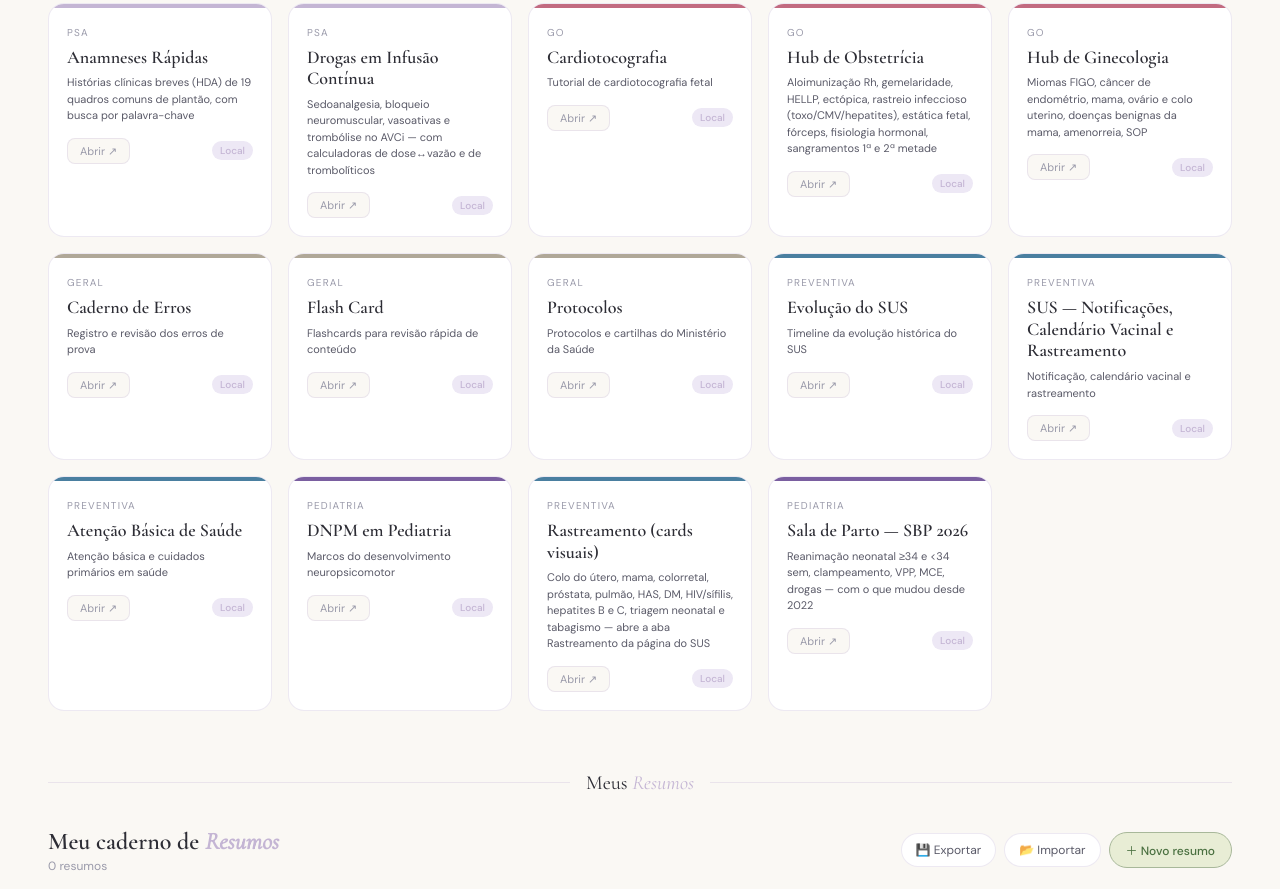
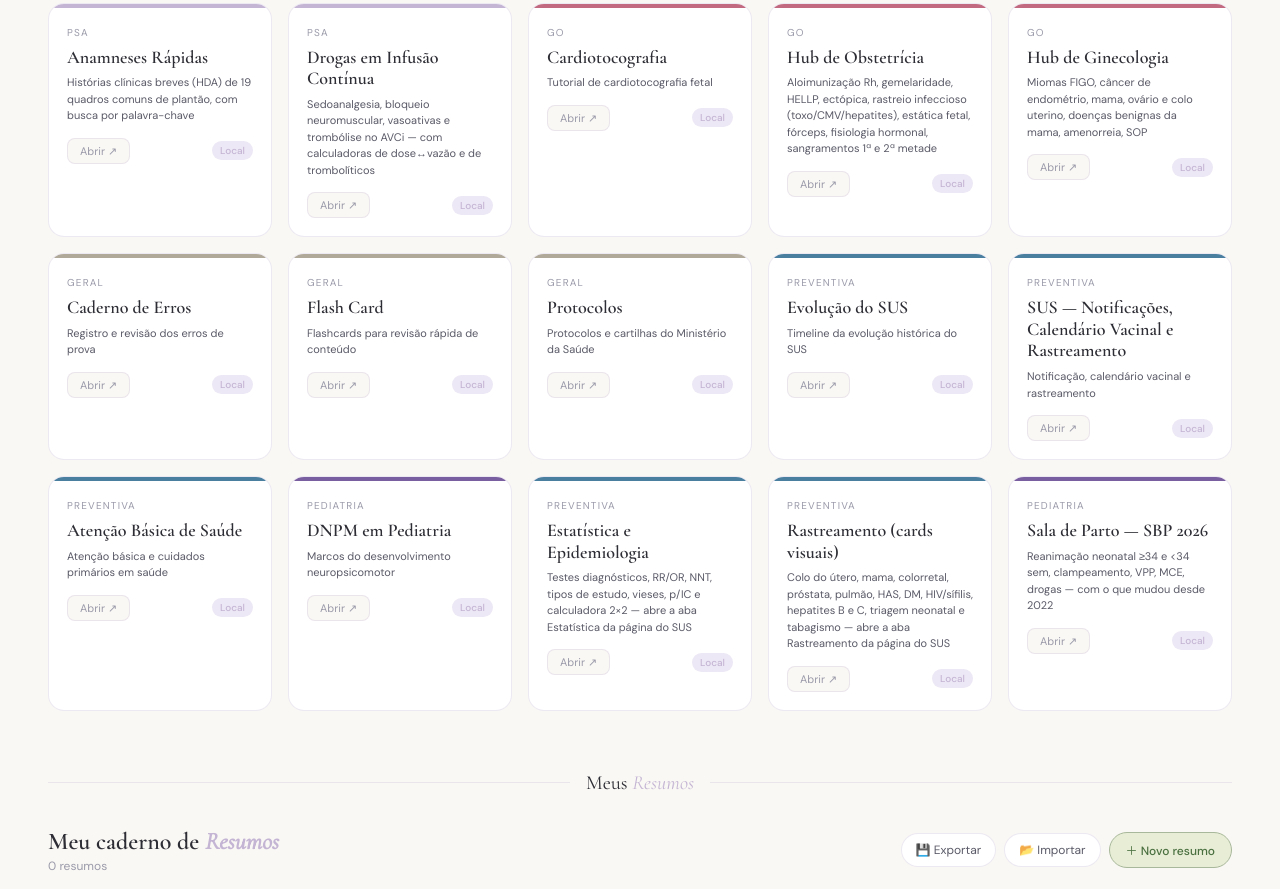
Before and after one commit to alinebcunhaa/mystudy, a plain HTML site: page index.html in a window 1280 px wide. Shown: the part 1840-2729 px from the top of the page. Drawn offline with nearby package versions, Linux system fonts and the light colour scheme.

Commit message:
Índice: atalho para a aba Estatística
Co-Authored-By: Claude Opus 5.5 <noreply@anthropic.com>
Claude-Session: https://claude.ai/code/session_01XnUUmq9z3LqLPn1tJC2oSV

```diff
--- a/index.html
+++ b/index.html
@@ -730,6 +730,7 @@
     {name:'SUS — Notificações, Calendário Vacinal e Rastreamento',category:'preventiva',file:'sus- notificacao, calendario, rastreamento.html',desc:'Notificação, calendário vacinal e rastreamento',type:'local'},
     {name:'Atenção Básica de Saúde',category:'preventiva',file:'atencao_basica_saude.html',desc:'Atenção básica e cuidados primários em saúde',type:'local'},
     {name:'DNPM em Pediatria',category:'pediatria',file:'marco-dnpm.html',desc:'Marcos do desenvolvimento neuropsicomotor',type:'local'},
+    {name:'Estatística e Epidemiologia',category:'preventiva',file:'sus- notificacao, calendario, rastreamento.html#estatistica',desc:'Testes diagnósticos, RR/OR, NNT, tipos de estudo, vieses, p/IC e calculadora 2×2 — abre a aba Estatística da página do SUS',type:'local'},
     {name:'Rastreamento (cards visuais)',category:'preventiva',file:'rastreamento.html',desc:'Colo do útero, mama, colorretal, próstata, pulmão, HAS, DM, HIV/sífilis, hepatites B e C, triagem neonatal e tabagismo — abre a aba Rastreamento da página do SUS',type:'local'},
     {name:'Sala de Parto — SBP 2026',category:'pediatria',file:'sala-de-parto.html',desc:'Reanimação neonatal ≥34 e <34 sem, clampeamento, VPP, MCE, drogas — com o que mudou desde 2022',type:'local'},
   ];
```
